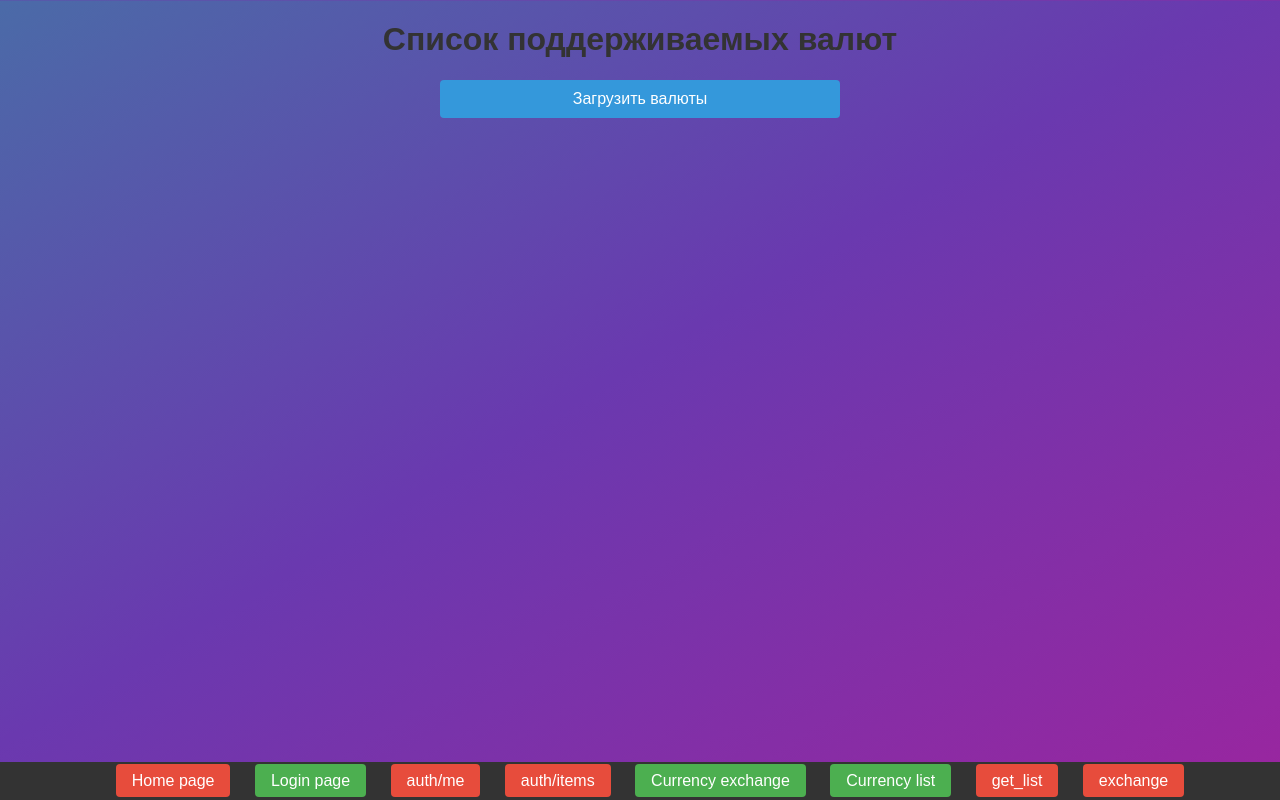
After one commit to IslamTambiev/currency-api, a FastAPI app: template templates/list.html in a window 1280 px wide. The commit adds this page. Run offline with FastAPI, Linux system fonts and the light colour scheme; the template is opened without the code that fills it, so the values that code supplies are empty; parts of the project's set-up code (start-up, migrations or seed data) failed here and were passed over.

Commit message:
list page added

```diff
--- a/src/api/endpoints/users.py
+++ b/src/api/endpoints/users.py
@@ -55,11 +55,11 @@ async def login_for_access_token(form_data: Annotated[OAuth2PasswordRequestForm,
         data={"sub": user.username}, expires_delta=access_token_expires
     )
     # Redirect the user to the currency exchange page
-    response = RedirectResponse(url="/currency/", status_code=303)
+    response = RedirectResponse(url="/currency/", status_code=302)
     # Set the cookie with the access token
     response.set_cookie("access_token", value=f"Bearer {access_token}", httponly=True)
     # Return the access token and token type
-    return response  # {"access_token": access_token, "token_type": "bearer"}  # Response(status_code=200,
+    return response  # {"access_token": access_token, "token_type": "bearer"}
 
 
 @router.get("/me/", response_model=User)
--- a/static/script.js
+++ b/static/script.js
@@ -41,3 +41,35 @@ async function convertCurrency() {
         document.getElementById("result").innerText = data.message;
     }
 }
+
+async function loadCurrencies() {
+    document.getElementById('loading').style.display = 'block';
+
+    // Отправка запроса на API
+    fetch("/currency/get_list/")
+        .then(response => response.json())
+        .then(data => {
+        document.getElementById('loading').style.display = 'none';
+        displayCurrencyList(data);
+    })
+        .catch(error => {
+        document.getElementById('loading').style.display = 'none';
+        console.error('Ошибка запроса:', error);
+    });
+}
+
+
+function displayCurrencyList(data) {
+    document.getElementById('loadCurrencies').style.display = 'none';
+    var currencyListElement = document.getElementById('currency-list');
+
+    var ul = document.createElement('ul');
+    console.log(typeof data);
+    for (var code in data) {
+        var li = document.createElement('li');
+        li.innerHTML = `<span>${code}</span> <span>${data[code]}</span>`;
+        ul.appendChild(li);
+    }
+
+    currencyListElement.appendChild(ul);
+}
--- a/static/styles.css
+++ b/static/styles.css
@@ -111,3 +111,41 @@ button, input[type=submit]:hover {
 #site-navigation a.special-button:hover {
     background-color: #c0392b;
 }
+
+#currency-list {
+    margin-top: 20px;
+}
+
+#loading {
+    display: none;
+    margin-top: 20px;
+}
+
+#loadCurrencies {
+    font-size: 16px;
+    background-color: #3498db;
+    max-width: 400px;
+}
+
+#loadCurrencies:hover {
+    background-color: #2980b9;
+}
+
+ul {
+    list-style: none;
+    padding: 0;
+}
+
+li {
+    list-style: none;
+    background-color: #4CAF50;
+    margin: 5px auto;
+    padding: 10px;
+    border-radius: 6px;
+    box-shadow: 0 0 5px rgba(0, 0, 0, 0.1);
+    display: flex;
+    justify-content: space-between;
+    align-items: center;
+    color: #000;
+    max-width: 400px; /* Ограничение по ширине */
+}
--- a/templates/_site_map.html
+++ b/templates/_site_map.html
@@ -4,6 +4,7 @@
     <a href="/auth/me/" class="special-button">auth/me</a>
     <a href="/auth/items/" class="special-button">auth/items</a>
     <a href="/currency/" class="button">Currency exchange</a>
-    <a href="/currency/list/" class="special-button">currency list</a>
+    <a href="/currency/list/" class="button">Currency list</a>
+    <a href="/currency/get_list/" class="special-button">get_list</a>
     <a href="/currency/exchange/" class="special-button">exchange</a>
 </div>
--- /dev/null
+++ b/templates/list.html
@@ -0,0 +1,22 @@
+<!DOCTYPE html>
+<html lang="en">
+<head>
+    <meta charset="UTF-8">
+    <meta name="viewport" content="width=device-width, initial-scale=1.0">
+    <title>Currency List</title>
+    <link rel="stylesheet" type="text/css" href="../static/styles.css">
+    <script type="text/javascript" src="../static/script.js"></script>
+</head>
+<body>
+
+    <h1>Список поддерживаемых валют</h1>
+
+    <button type="button" id="loadCurrencies" onclick="loadCurrencies()">Загрузить валюты</button>
+
+    <div id="loading">Загрузка...</div>
+
+    <div id="currency-list"></div>
+
+    {% include '_site_map.html' %}
+</body>
+</html>
```
Also changed, not shown: src/api/endpoints/currency.py (+7 -1 lines).
